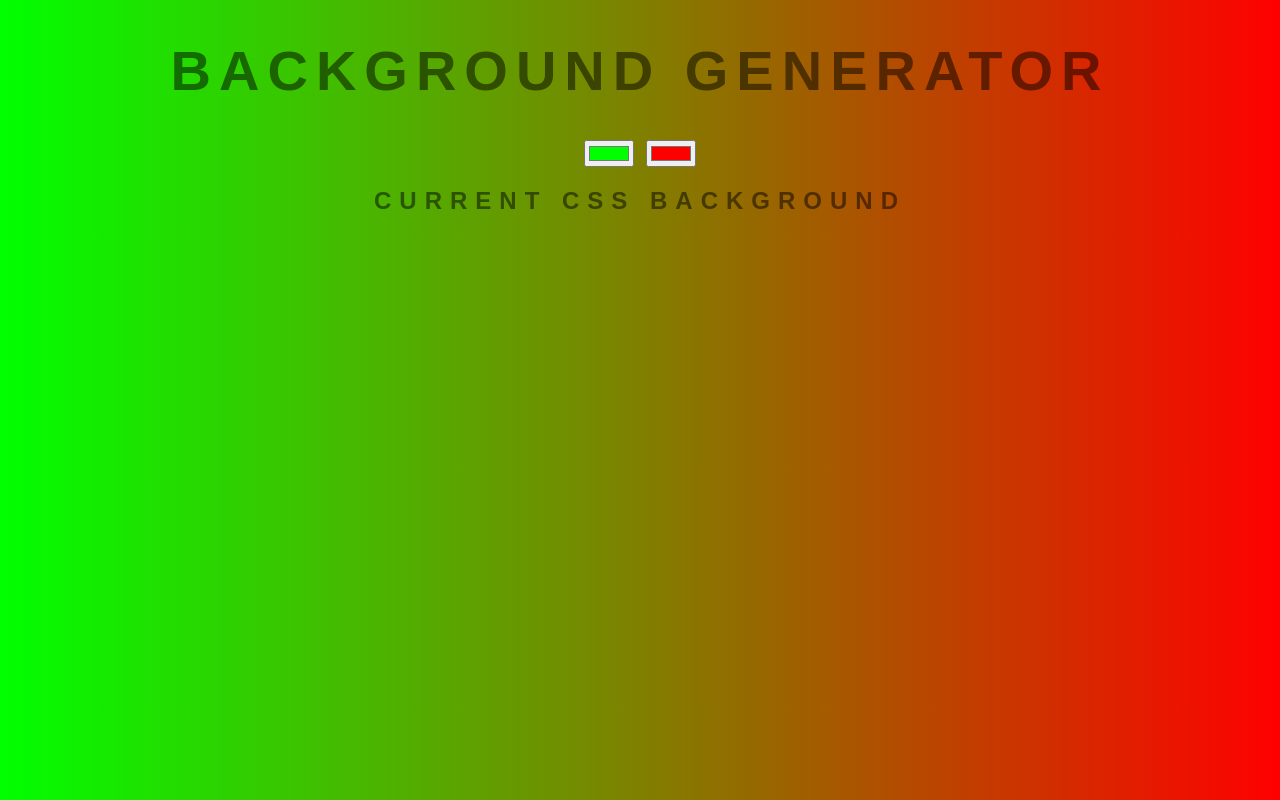
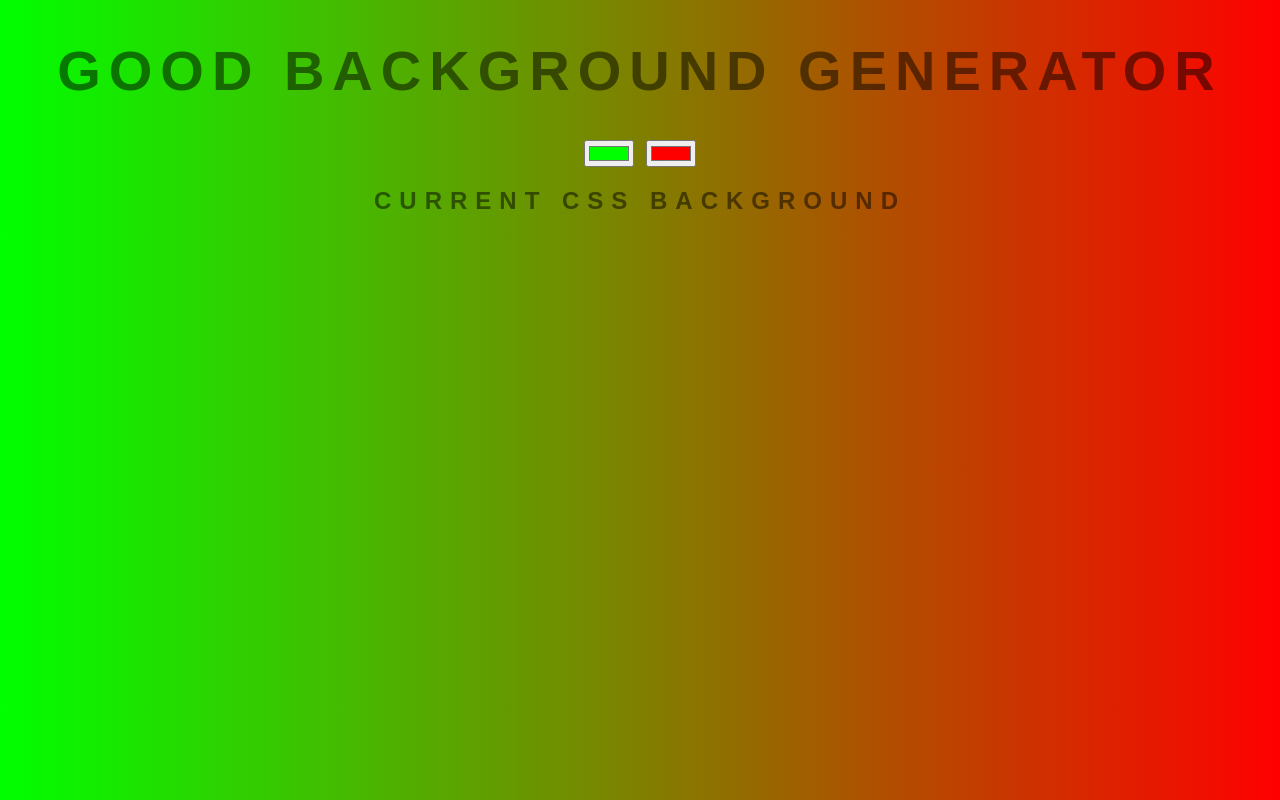
Before and after one commit to Yakub-Egamnazarov/background-generator, a plain HTML site: page index.html in a window 1280 px wide. Drawn offline with Linux system fonts and the light colour scheme.

Commit message:
the title modified

```diff
--- a/index.html
+++ b/index.html
@@ -8,7 +8,7 @@
     <link rel="stylesheet" href="style.css" />
   </head>
   <body id="gradient">
-    <h1>Background Generator</h1>
+    <h1>Good Background Generator</h1>
     <input class="color1" type="color" name="color1" value="#00ff00" />
     <input class="color2" type="color" name="color2" value="#ff0000" />
     <h2>Current Css Background</h2>
```
